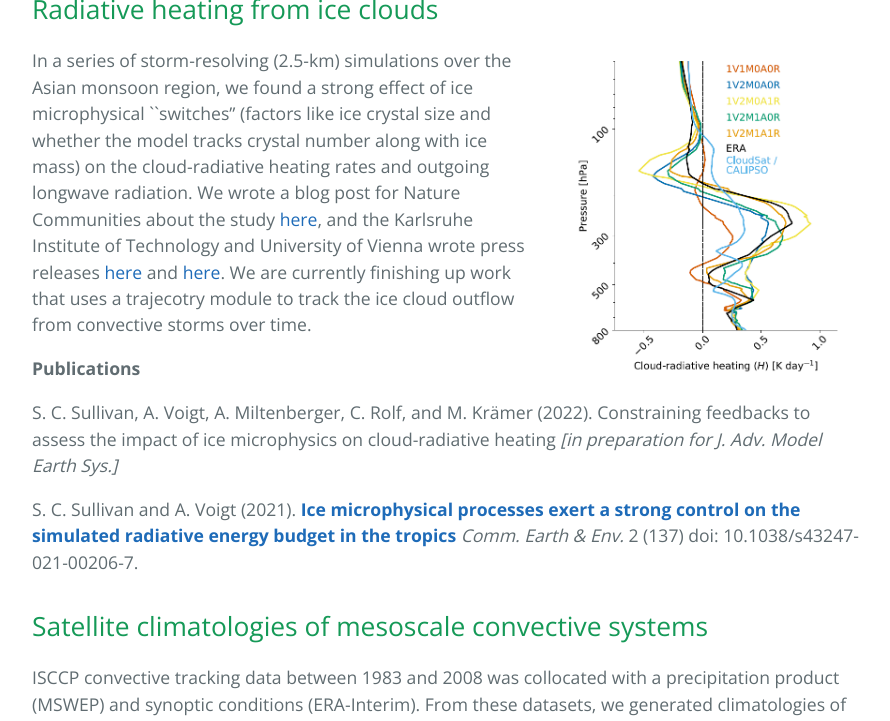
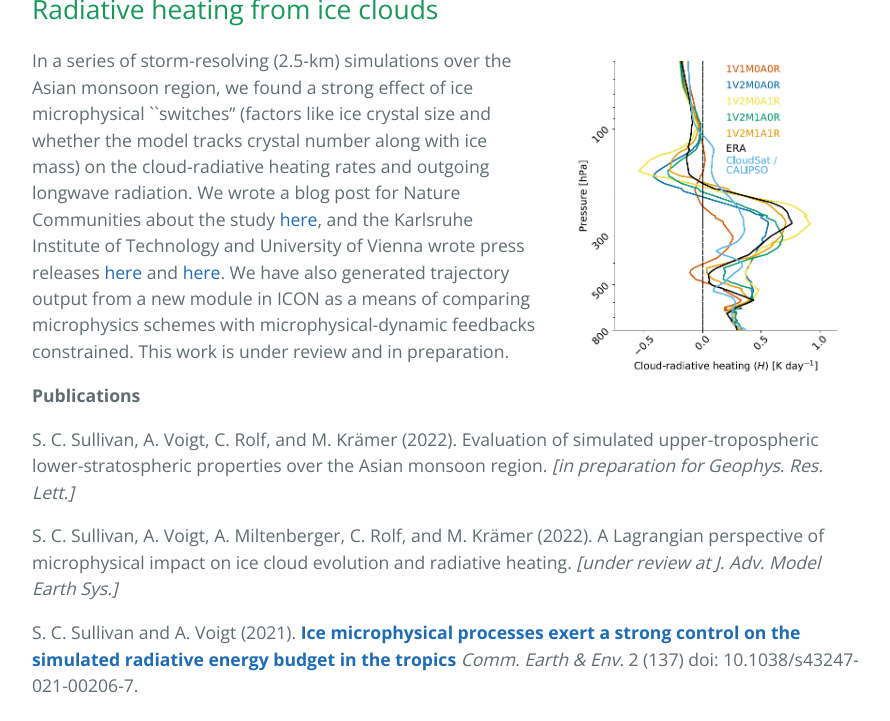
Before and after one commit to sylviasullivan/sylviasullivan.github.io, a Jekyll site: the page built from index.md, in a window 1280 px wide and 1400 px high, scrolled down 1117 px. Shown: the top 721 px of the window, without its empty margins (192-1082 px from the left). Built offline with Jekyll 4.4.1, drawn with Linux system fonts in a browser that asks for light colours; some of the changed text lies outside the part shown.

Commit message:
minor changes to index.md

```diff
--- a/index.md
+++ b/index.md
@@ -15,21 +15,25 @@ We are broadly interested in scale interactions in the atmosphere and how best t
 
 ![](Files/CRH-figure.png){:class="float-right"}{:height='330'}
 
-In a series of storm-resolving (2.5-km) simulations over the Asian monsoon region, we found a strong effect of ice microphysical ``switches" (factors like ice crystal size and whether the model tracks crystal number along with ice mass) on the cloud-radiative heating rates and outgoing longwave radiation. We wrote a blog post for Nature Communities about the study [here](https://sustainabilitycommunity.springernature.com/posts/how-ice-crystals-heat-the-atmosphere?channel_id=behind-the-paper), and the Karlsruhe Institute of Technology and University of Vienna wrote press releases [here](https://www.kit.edu/kit/29383.php) and [here](https://fgga.univie.ac.at/forschung/forschungsportal-detailansicht/news/wie-eiswolken-die-atmosphaere-aufheizen/?tx_news_pi1%5bcontroller%5d=News&tx_news_pi1%5baction%5d=detail&cHash=591b989b86849d39d4966129bd475560). We are currently finishing up work that uses a trajecotry module to track the ice cloud outflow from convective storms over time.
+In a series of storm-resolving (2.5-km) simulations over the Asian monsoon region, we found a strong effect of ice microphysical ``switches" (factors like ice crystal size and whether the model tracks crystal number along with ice mass) on the cloud-radiative heating rates and outgoing longwave radiation. We wrote a blog post for Nature Communities about the study [here](https://sustainabilitycommunity.springernature.com/posts/how-ice-crystals-heat-the-atmosphere?channel_id=behind-the-paper), and the Karlsruhe Institute of Technology and University of Vienna wrote press releases [here](https://www.kit.edu/kit/29383.php) and [here](https://fgga.univie.ac.at/forschung/forschungsportal-detailansicht/news/wie-eiswolken-die-atmosphaere-aufheizen/?tx_news_pi1%5bcontroller%5d=News&tx_news_pi1%5baction%5d=detail&cHash=591b989b86849d39d4966129bd475560). We have also generated trajectory output from a new module in ICON as a means of comparing microphysics schemes with microphysical-dynamic feedbacks constrained. This work is under review and in preparation.
 
 **Publications**
 
-S. C. Sullivan, A. Voigt, A. Miltenberger, C. Rolf, and M. Krämer (2022). Constraining feedbacks to assess the impact of ice microphysics on cloud-radiative heating *[in preparation for J. Adv. Model Earth Sys.]*
+S. C. Sullivan, A. Voigt, C. Rolf, and M. Krämer (2022). Evaluation of simulated upper-tropospheric lower-stratospheric properties over the Asian monsoon region. *[in preparation for Geophys. Res. Lett.]*
+
+S. C. Sullivan, A. Voigt, A. Miltenberger, C. Rolf, and M. Krämer (2022). A Lagrangian perspective of microphysical impact on ice cloud evolution and radiative heating. *[under review at J. Adv. Model Earth Sys.]*
 
 S. C. Sullivan and A. Voigt (2021). **[Ice microphysical processes exert a strong control on the simulated radiative energy budget in the tropics](https://www.nature.com/articles/s43247-021-00206-7#MOESM1)** *Comm. Earth & Env.* 2 (137) doi: 10.1038/s43247-021-00206-7.
 
 ## Satellite climatologies of mesoscale convective systems
 
+![](Files/MCS-clim.png){:class="float-right"}{:height='300'}
+
 ISCCP convective tracking data between 1983 and 2008 was collocated with a precipitation product (MSWEP) and synoptic conditions (ERA-Interim). From these datasets, we generated climatologies of organized convective structure, their associated precipitation, and environmental conditions in the warm and cold phases of El Niño (<a href="/codes-and-slides">MCS collocation scripts</a>). We used simple information entropy metrics to quantify proximity of convective occurrence (<a href="/codes-and-slides">Entropy algorithm</a>) and most recently used the surface energy and vertical momentum budgets to explain warm-cold phase differences in the distribution of precipitation intensities.
 
 **Publications**
 
-S. Chakraborty, S. C. Sullivan, and Z. Feng (2022). An Overview of Mesoscale Convective Systems: Global Climatology, Satellite Observations, and Modelling Strategies. Under review at *Geophys. Monog. Series*.
+S. Chakraborty, S. C. Sullivan, and Z. Feng (2022). An Overview of Mesoscale Convective Systems: Global Climatology, Satellite Observations, and Modelling Strategies. *[under review at Geophys. Monog. Series.]*
 
 S. C. Sullivan, K. A. Schiro, J. Yin, and P. Gentine (2020). **[Change in tropical precipitation intensity with El Niño warming](https://agupubs.onlinelibrary.wiley.com/doi/10.1029/2020GL087663)** *Geophys. Res. Lett.* 47 (14) e2020GL087663.
 
@@ -38,6 +42,8 @@ K. A. Schiro, S. C. Sullivan, Y.-H. Kuo, H. Su, P. Gentine, G. S. Elsaesser, J.
 S. C. Sullivan, K. A. Schiro, C. A. Stubenrauch, and P. Gentine (2019). **[The response of tropical organized convection to El Niño Warming](https://agupubs.onlinelibrary.wiley.com/doi/abs/10.1029/2019JD031026)** *J. Geophys. Res.* 124 (15) pp. 8481--8500.
 
 ## Parcel and mesoscale modeling of secondary ice production
+
+![](Files/secondary-ice.png){:class="float-right"}{:height='300'}
 
 I built a mixed-phase microphysics parcel model to describe secondary ice production processes like collisional breakup and rime splintering (<a href="/codes-and-slides">SIM codes</a>). With this idealized model, I generated estimates of the ice crystal number enhancement from secondary processes, as well as the impact of hydrometeor non-sphericity and updraft fluctuations. I later developed more sophisticated parameterizations of these processes for the COSMO metoeorological model of the German Weather Service and contributed to a review article on observations and modeling of these secondary processes.
 
```
